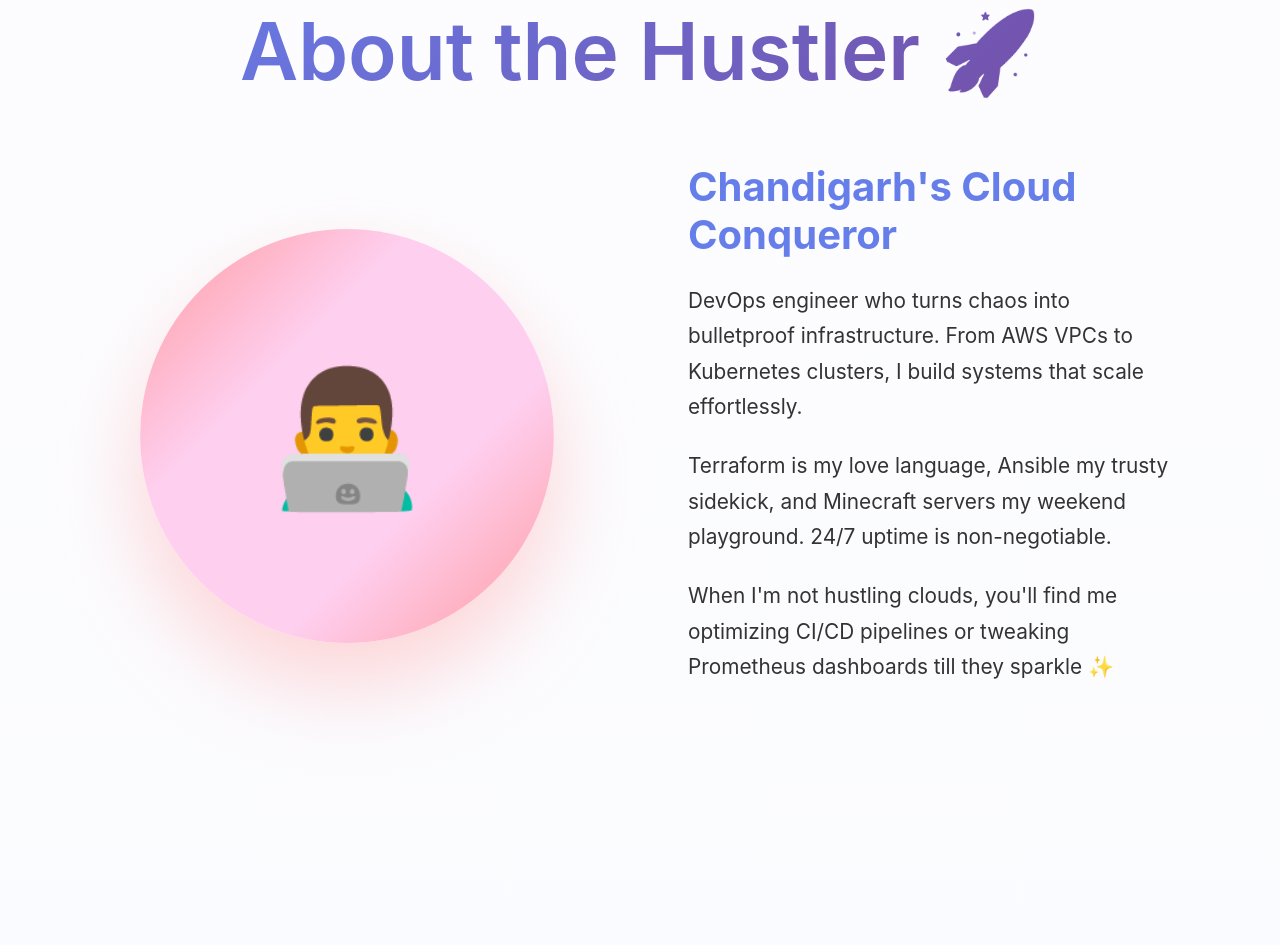
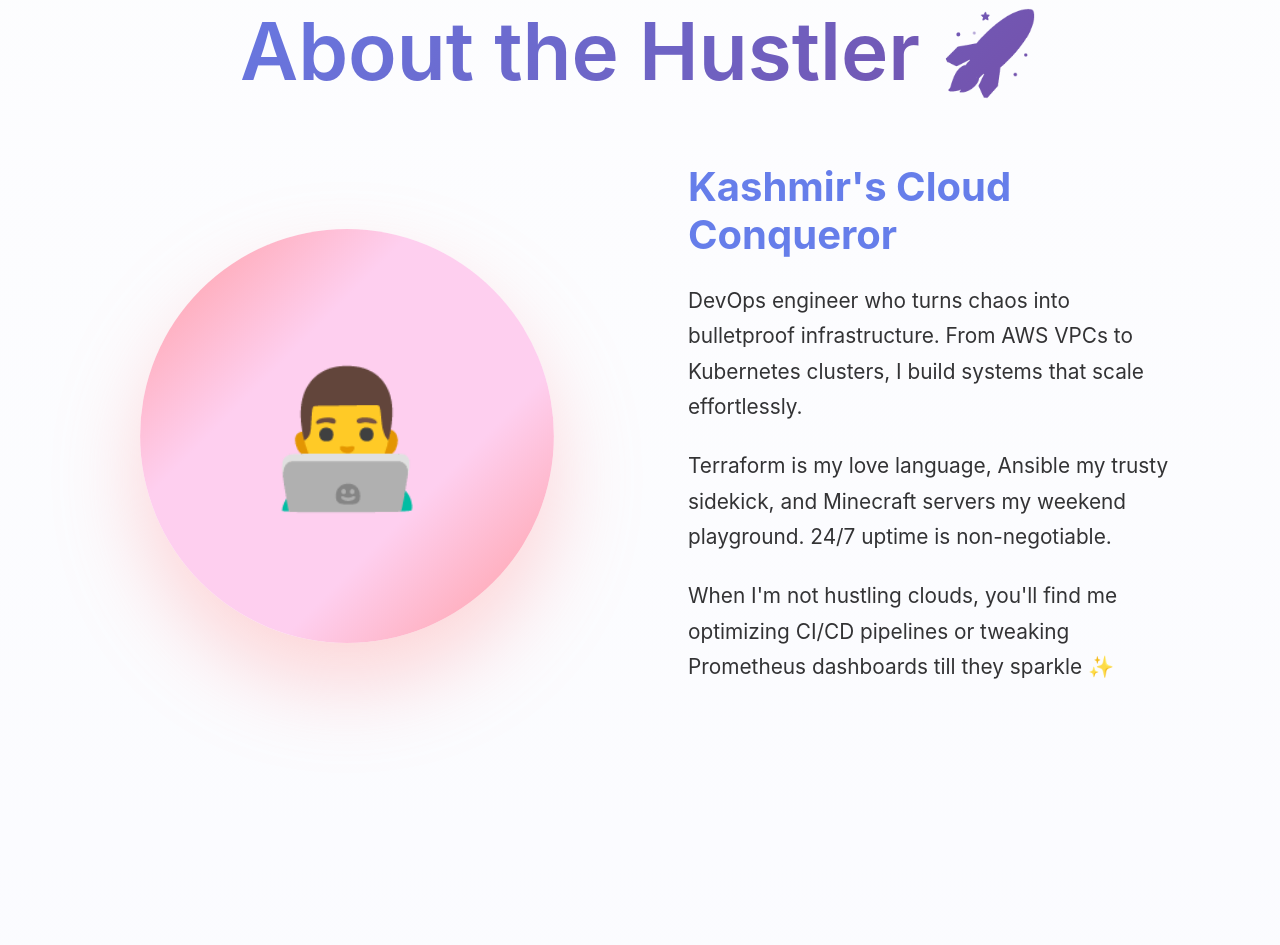
Before and after one commit to SyedShakirX/HTML-File, a plain HTML site: page index.html in a window 1280 px wide. Shown: the part 917-1862 px from the top of the page. Drawn offline with Linux system fonts and the light colour scheme; a web font is replaced by a local one.

Commit message:
Update index.html

```diff
--- a/index.html
+++ b/index.html
@@ -621,7 +621,7 @@
                 <div class="avatar">👨‍💻</div>
             </div>
             <div class="about-text">
-                <h3>Chandigarh's Cloud Conqueror</h3>
+                <h3>Kashmir's Cloud Conqueror</h3>
                 <p>DevOps engineer who turns chaos into bulletproof infrastructure. From AWS VPCs to Kubernetes clusters, I build systems that scale effortlessly.</p>
                 <p>Terraform is my love language, Ansible my trusty sidekick, and Minecraft servers my weekend playground. 24/7 uptime is non-negotiable.</p>
                 <p>When I'm not hustling clouds, you'll find me optimizing CI/CD pipelines or tweaking Prometheus dashboards till they sparkle ✨</p>
```
